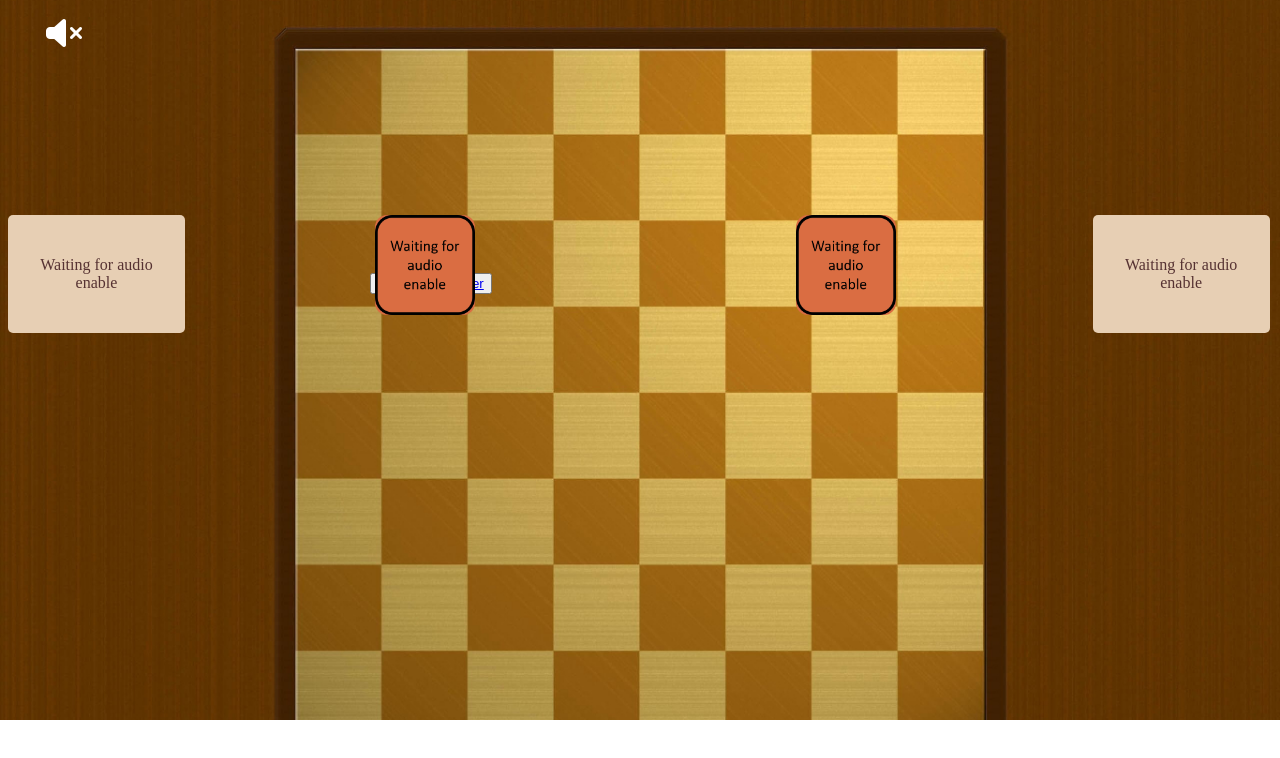
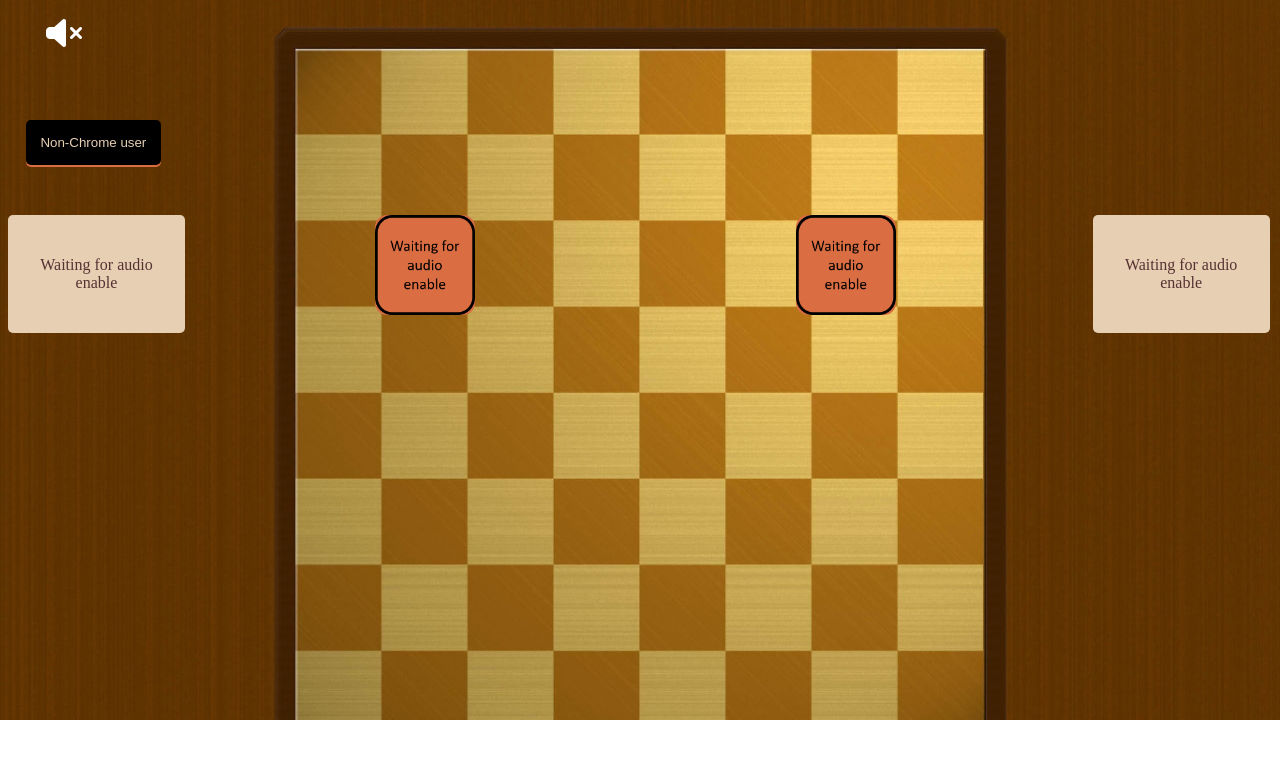
Before and after one commit to nadia96ali/diceGame, a plain HTML site: page index.html in a window 1280 px wide. Drawn offline with Linux system fonts and the light colour scheme.

Commit message:
Update style.css

```diff
--- a/style.css
+++ b/style.css
@@ -15,7 +15,24 @@ right: 30%;
   height: 100px;
   width: 100px;
 }
-
+#link{
+  background-color: black;
+  position: absolute;
+  top:15%;
+  left: 2%;
+  border: 2px solid black;
+  border-radius: 5px;
+  cursor: pointer;
+  text-align: center;
+  text-decoration: none;
+  outline: none;
+  padding: 1%;
+  box-shadow: 0 2px #da6d42;
+}
+a{
+  text-decoration: none;
+  color:#e7cfb4;
+}
 #result,#resultP{
     display: inline-block;
   background-color: #e7cfb4;
```
